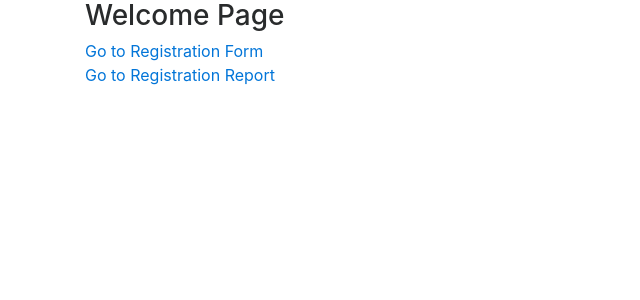
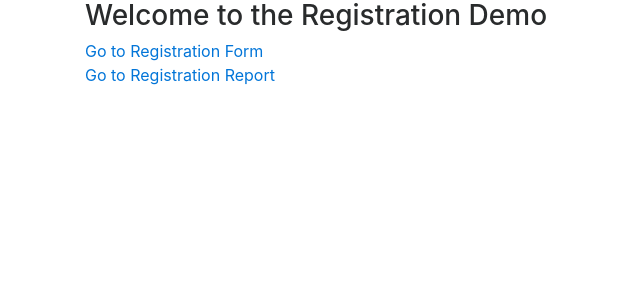
Before and after one commit to justinchambers-unr/simple-registration-demo, a Flask app: page / in a window 1280 px wide. Shown: the top 300 px of the page, without its empty margins (0-640 px from the left). Run offline with Flask 2, Linux system fonts and the light colour scheme; some libraries are stand-ins or nearby versions.

```diff
--- a/templates/index-template.html
+++ b/templates/index-template.html
@@ -4,7 +4,7 @@
 {% endblock %}
 {% block content %}
     <div class="container">
-        <h3>Welcome Page</h3>
+        <h3>Welcome to the Registration Demo</h3>
         <a href="register">Go to Registration Form</a><br>
         <a href="registration-report">Go to Registration Report</a>
     </div>
```
